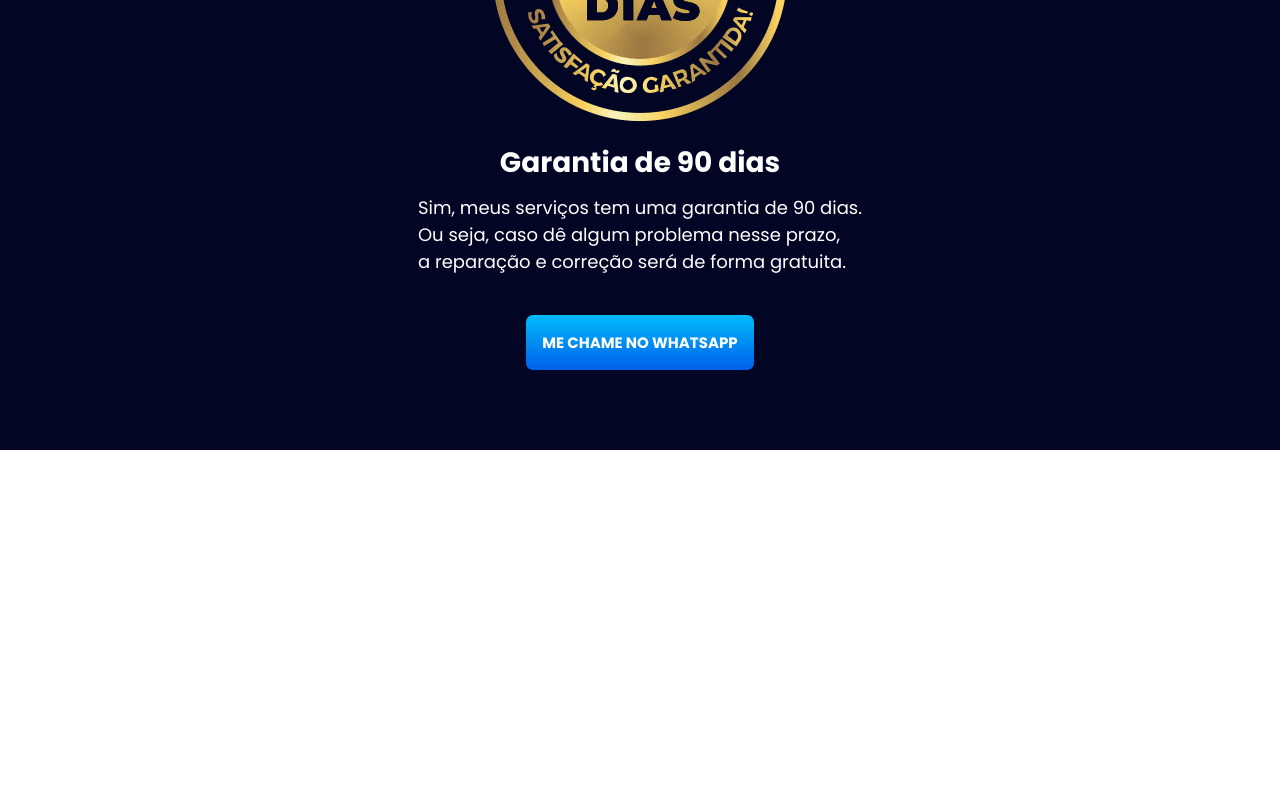
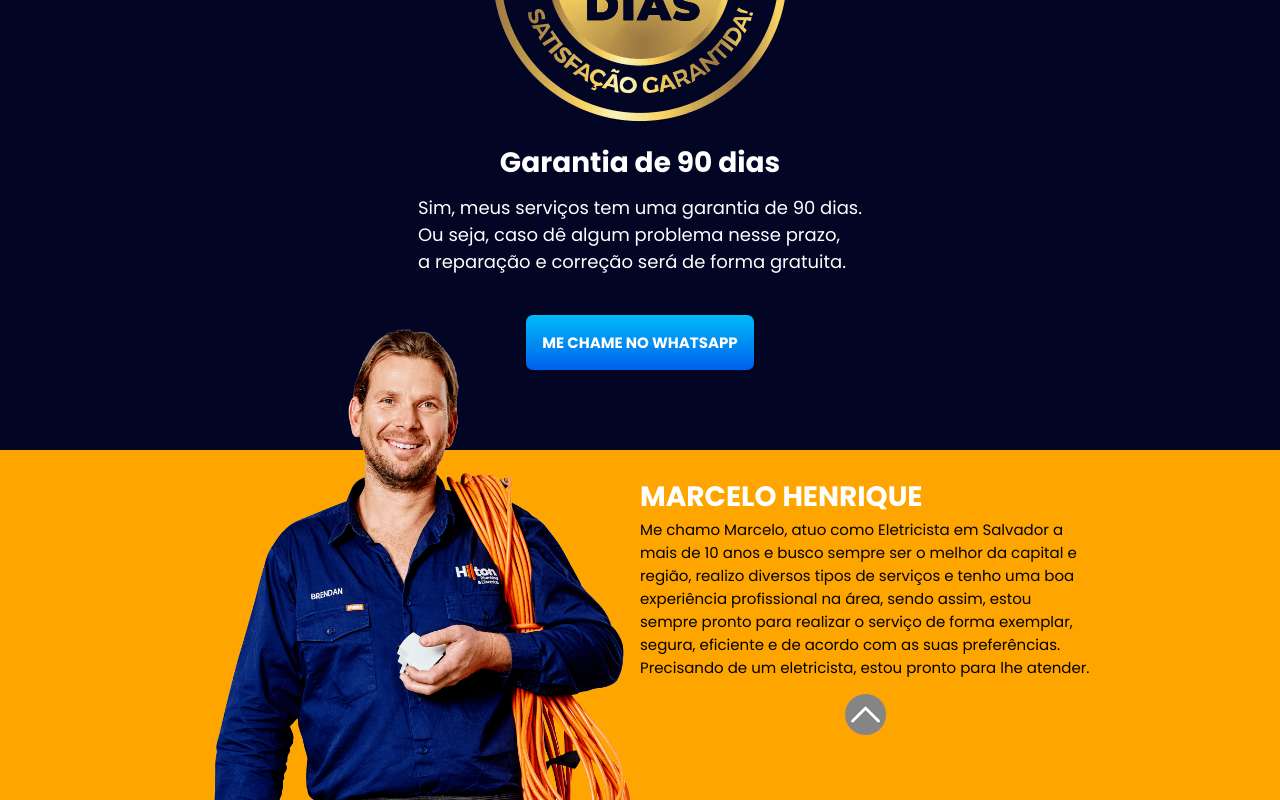
Before and after one commit to GustavoBento/projeto-eletricista, a React (Create React App) app: page / in a window 1280 px wide. Shown: the part 7492-8292 px from the top of the page. Before the commit the page ends 7942 px from the top, so only its background shows below. Built offline with nearby package versions, Linux system fonts and the light colour scheme.

Commit message:
seção biografia finalizada

```diff
--- a/src/App.jsx
+++ b/src/App.jsx
@@ -1,6 +1,7 @@
 import "./App.css";
 import Banner from "./components/Banner/Banner";
 import Menu from "./components/Menu/Menu";
+import SecaoBiografia from "./components/SecaoBiografia/SecaoBiografia";
 import SecaoBlog from "./components/SecaoBlog/SecaoBlog";
 import SecaoCard from "./components/SecaoCard/SecaoCard";
 import SecaoClientes from "./components/SecaoClientes/SecaoClientes";
@@ -25,6 +26,7 @@ export default function App() {
       <SecaoBlog />
       <SecaoClientes />
       <SecaoGarantia />
+      <SecaoBiografia />
     </div>
   )
 }
--- a/src/components/Menu/Menu.jsx
+++ b/src/components/Menu/Menu.jsx
@@ -12,7 +12,7 @@ export default function Menu() {
       </div>
 
       <div className={menuOn ? "menu on" : "menu"}>
-        <a href="$">início</a>
+        <a id="menu-inicio" href="$">início</a>
         <div id="menu-suspenso">
           <button className="menubtn">
             meus serviços{" "}
--- /dev/null
+++ b/src/components/SecaoBiografia/SecaoBiografia.css
@@ -0,0 +1,87 @@
+.secao-biografia {
+    background-color: #FFA500;
+    display: flex;
+    justify-content: center;
+    align-items: center;
+    min-height: 350px;
+}
+
+.secao-biografia-imagem {
+    position: relative;
+    width: 450px;
+}
+
+.secao-biografia-imagem img {
+    position: absolute;
+    width: 470px;
+    bottom: -175px;
+}
+
+.secao-biografia-conteudo {
+    display: flex;
+    flex-direction: column;
+    justify-content: center;
+    height: 100%;
+    width: 450px;
+}
+
+.secao-biografia-conteudo h4 {
+    display: flex;
+    gap: 30px;
+    color: #fff;
+    font-size: 28px;
+    text-transform: uppercase;
+}
+
+.secao-biografia-conteudo p {
+    font-size: 15px;
+    margin-bottom: 15px;
+}
+
+.secao-biografia-conteudo a img {
+    display: block;
+    margin: 0 auto;
+    margin-bottom: 40px;
+}
+
+/* responsivo */
+
+@media screen and (max-width: 768px) {
+
+    .secao-biografia {
+        flex-direction: column;
+    }
+
+    .secao-biografia-imagem img{
+        position: static;
+        width: 300px;
+        height: 300px;
+        margin: 30px 0;
+        border-radius: 50%;
+    }
+
+    .secao-biografia-conteudo, .secao-biografia-imagem {
+        width: 300px;
+    }
+
+    .secao-biografia-conteudo h4 {
+        font-size: 28px;
+    }
+
+}
+
+@media screen  and (min-width: 768px) and (max-width: 960px) {
+
+    .secao-biografia-imagem {
+        width: 350px;
+    }
+
+    .secao-biografia-imagem img  {
+        width: 350px;
+        height: 430px;
+    }
+
+    .secao-biografia-conteudo {
+        width: 370px;
+    }
+}
--- /dev/null
+++ b/src/components/SecaoBiografia/SecaoBiografia.jsx
@@ -0,0 +1,27 @@
+import "./SecaoBiografia.css";
+import imgPessoa from "../assets/pessoa2.png";
+import imgTopo from "../assets/topo.png";
+
+export default function SecaoBiografia() {
+  return (
+    <section className="secao-biografia">
+      <div className="secao-biografia-imagem">
+        <img src={imgPessoa} alt="uma imagem de uma pessoa" />
+      </div>
+      <div className="secao-biografia-conteudo">
+        <h4>marcelo henrique </h4>
+        <p>
+          Me chamo Marcelo, atuo como Eletricista em Salvador a mais de 10 anos
+          e busco sempre ser o melhor da capital e região, realizo diversos
+          tipos de serviços e tenho uma boa experiência profissional na área,
+          sendo assim, estou sempre pronto para realizar o serviço de forma
+          exemplar, segura, eficiente e de acordo com as suas preferências.
+          Precisando de um eletricista, estou pronto para lhe atender.
+        </p>
+        <a href="#menu-inicio">
+            <img src={imgTopo} alt="icone do topo" />{" "}
+          </a>
+      </div>
+    </section>
+  );
+}
```
